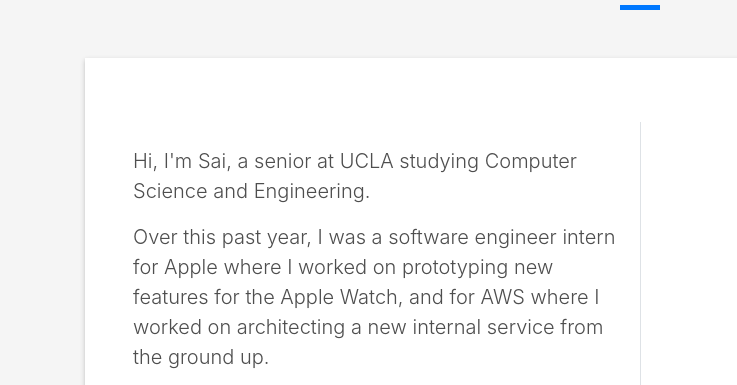
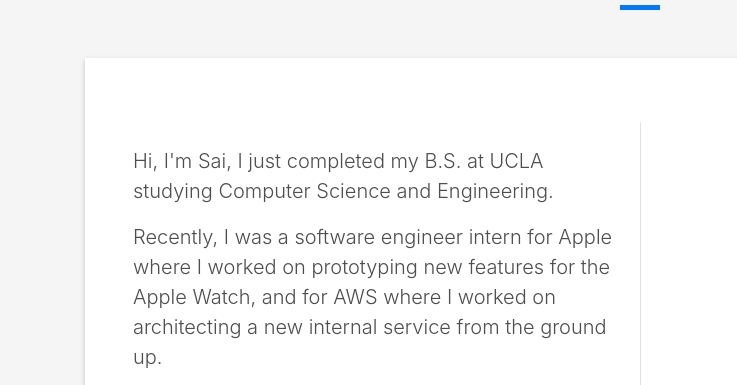
Before and after one commit to s-nadendla/personal-website, a plain HTML site: page index.html in a window 1280 px wide. Shown: the part 1037-1422 px from the top of the page, 0-737 px from the left. Drawn offline with nearby package versions, Linux system fonts and the light colour scheme; grey boxes are pictures that could not be loaded.

Commit message:
Update Description

```diff
--- a/index.html
+++ b/index.html
@@ -84,10 +84,10 @@
                   <div class="col-lg-6">
                   <div class="about-me pt-4 pb-pt-md-0">
                     <p class="lead">
-                      Hi, I'm Sai, a senior at UCLA studying Computer Science and Engineering.
+                      Hi, I'm Sai, I just completed my B.S. at UCLA studying Computer Science and Engineering.
                     </p>
                     <p class="lead">
-                      Over this past year, I was a software engineer intern for Apple where I worked on prototyping new features for the Apple Watch, and for AWS where
+                      Recently, I was a software engineer intern for Apple where I worked on prototyping new features for the Apple Watch, and for AWS where
                       I worked on architecting a new internal service from the ground up.
                     </p>
                     <p class="lead">
```
